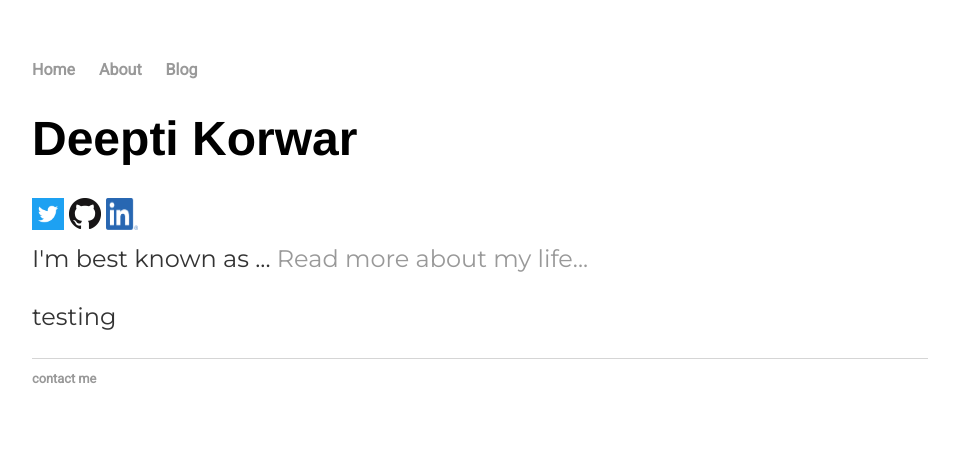
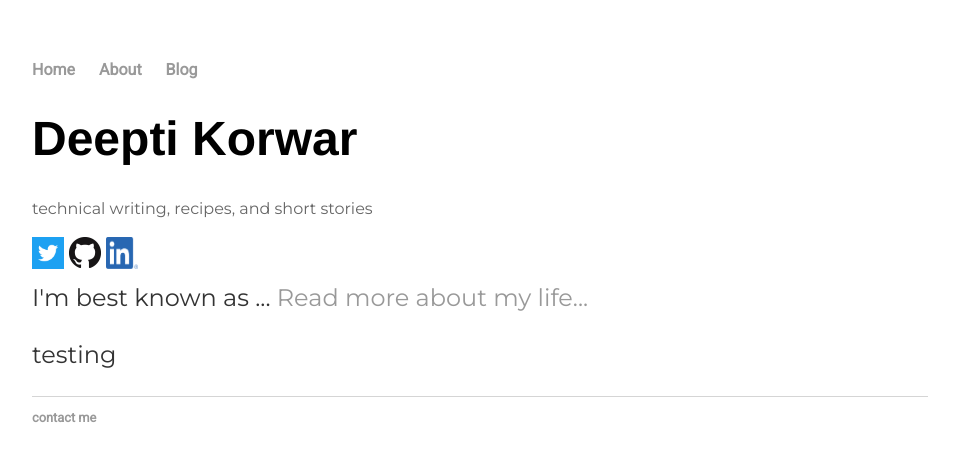
Before and after one commit to deeptikorwar/MyBlog, a Jekyll site: the page built from index.html, in a window 1280 px wide. Shown: the top 461 px of the page, without its empty margins (160-1119 px from the left). Built offline with Jekyll 4.4.1, drawn with Linux system fonts in a browser that asks for light colours.

Commit message:
added about blog

```diff
--- a/css/main.css
+++ b/css/main.css
@@ -30,6 +30,11 @@ p {
     line-height: 1.4em;
     color: #333;
 }
+p.smallgray {
+  font-size: 1em;
+  color: #666666
+}
+
 footer {
     border-top: 1px solid #d5d5d5;
     font-size: .8em;
--- a/index.html
+++ b/index.html
@@ -4,6 +4,7 @@ title: Deepti Korwar, Technical Writer
 ---
 <div class="blurb">
   <h1>Deepti Korwar</h1>
+  <p class="smallgray">technical writing, recipes, and short stories</p>
   {% include my_social_media.html %} <!-- To add to all pages, move to default.html -->
   <p>I'm best known as ... <a href="pages/aboutme">Read more about my life...</a></p>
   <p>testing</p>
```
